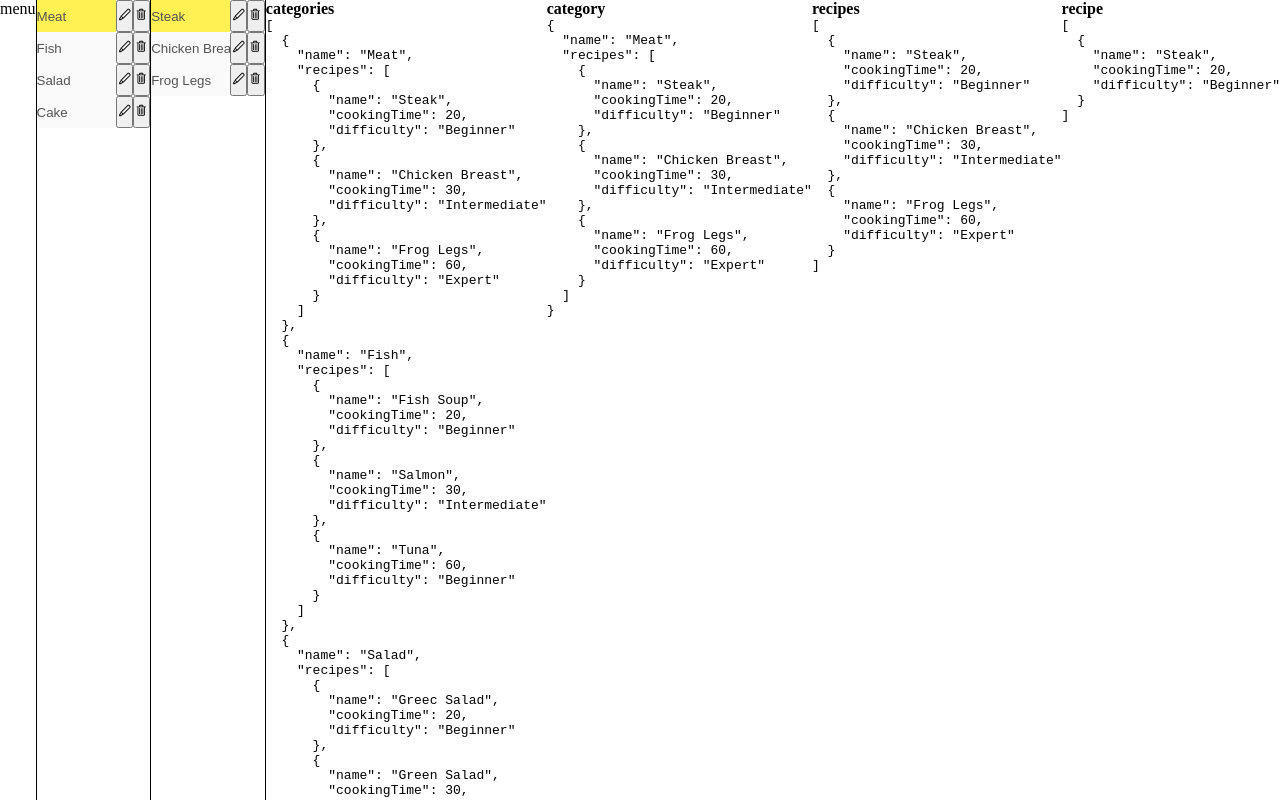
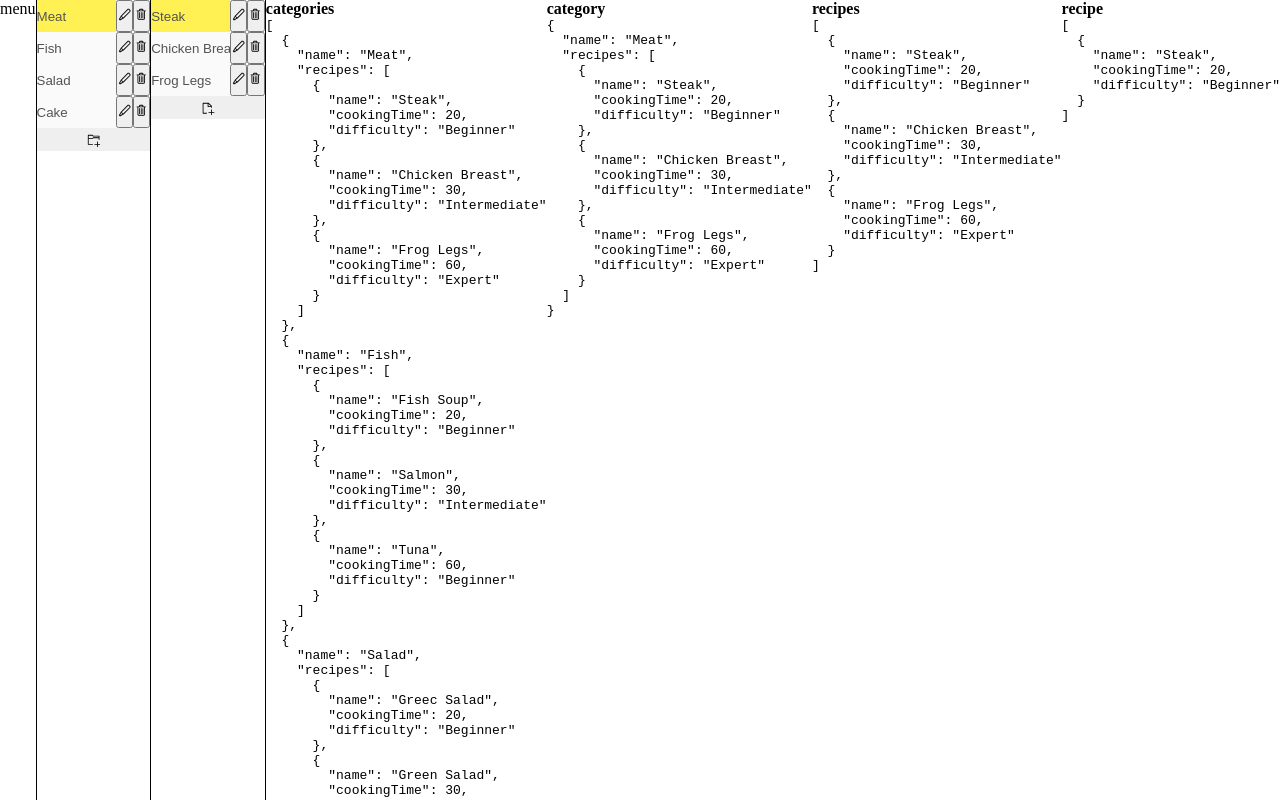
Before and after one commit to Vojka93/cooker-app, a React (Create React App) app in the folder frontend/: page / in a window 1280 px wide. Shown: the top 800 px of the page. Built offline with nearby package versions, Linux system fonts and the light colour scheme.

Commit message:
created create section button

```diff
--- a/frontend/src/App.js
+++ b/frontend/src/App.js
@@ -1,6 +1,8 @@
+import CreateSection from './components/create_section/CreateSection'
 import Section from './components/section/Section'
 import { data } from './data/data'
 import { useEffect, useState } from 'react'
+import { VscNewFolder, VscNewFile } from 'react-icons/vsc'
 
 const createHistoryArray = (arr) => {
   let history = []
@@ -162,6 +164,8 @@ function App() {
                 setPreviousName={setPreviousCategoryName}
               />
             ))}
+
+            <CreateSection icon={<VscNewFolder />} />
           </div>
           <div className='left-item recipes'>
             {recipes?.map((recipe) => (
@@ -175,6 +179,8 @@ function App() {
                 setPreviousName={setPreviousRecipeName}
               />
             ))}
+
+            <CreateSection icon={<VscNewFile />} />
           </div>
         </div>
         <div className='right' style={{ display: 'flex' }}>
--- /dev/null
+++ b/frontend/src/components/create_section/CreateSection.js
@@ -0,0 +1,11 @@
+import './createSection.scss'
+
+export default function CreateSection({ icon }) {
+  return (
+    <div className='create-section'>
+      <button onClick={() => console.log("HELLO")}>
+        {icon}
+      </button>
+    </div>
+  )
+}
--- /dev/null
+++ b/frontend/src/components/create_section/createSection.scss
@@ -0,0 +1,12 @@
+.create-section {
+  button {
+    padding: 4px;
+    width: 100%;
+    border: none;
+
+    svg {
+      display: inline-block;
+      vertical-align: middle;
+    }
+  }
+}
```
